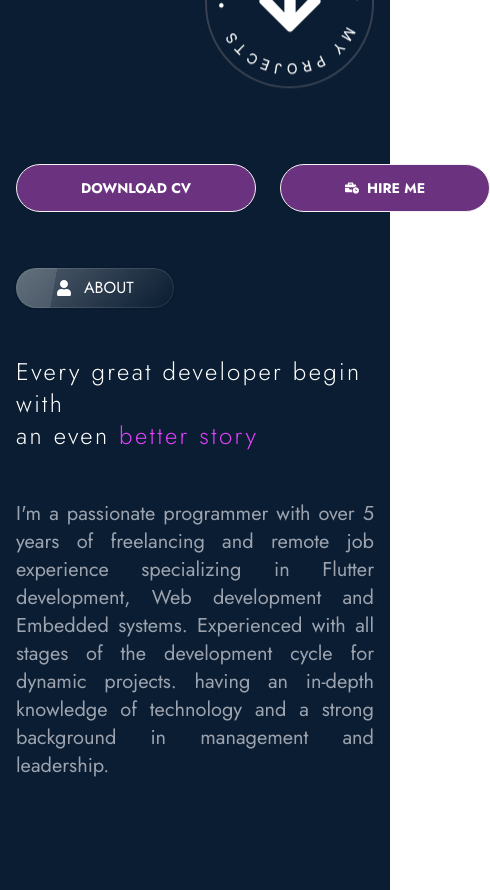
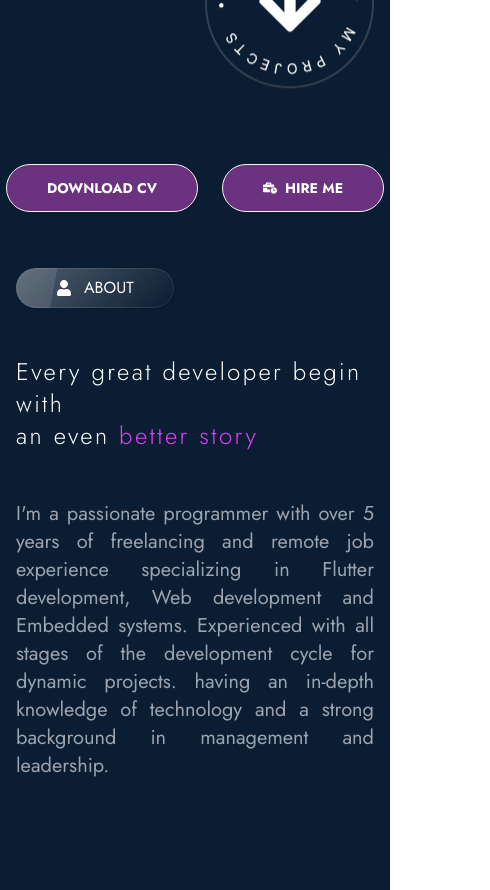
Before and after one commit to An7orAhmed/An7or-Portfolio, a React (Vite) app: page / in a window 390 px wide. Shown: the part 1260-2150 px from the top of the page, 490 px wide, since content can reach past the window. Built offline with nearby package versions, Linux system fonts and the light colour scheme.

Commit message:
button fix

```diff
--- a/src/components/BioInfo.jsx
+++ b/src/components/BioInfo.jsx
@@ -2,7 +2,7 @@ import { FaFacebook, FaYoutube, FaGithub, FaLinkedin, FaCode } from "react-icons
 
 function BioInfo() {
   return (
-    <div className="md:static lg:fixed card lg:max-w-sm lg:top-1/2 lg:-translate-y-1/2 mx-auto lg:ml-10 glass">
+    <div className="md:static lg:fixed card lg:max-w-sm lg:top-1/2 lg:-translate-y-1/2 lg:ml-10 glass">
       <div className="flex justify-between p-4 text-right">
         <h1 className="text-4xl font-bold">Antor<sup className="text-2xl font-light"> Ⓐ</sup></h1>
         <p className="text-gray-400 p-2">Software Engineer</p>
--- a/src/components/Introduce.jsx
+++ b/src/components/Introduce.jsx
@@ -19,11 +19,11 @@ function Introduce() {
           <img src="images/round-text.png" alt="" className="animate-spin-slow"></img>
         </div>
       </div>
-      <div className="flex gap-6 pt-6">
-        <a href="https://drive.google.com/file/d/1j7fDhmbYtoLaEo5vKNlUUvVlU9X2l9H6/view?usp=sharing" className="btn bg-primary px-16 text-white hover:text-primary mt-3 rounded-full">
+      <div className="flex gap-6 pt-6 w-full justify-center lg:justify-start">
+        <a href="https://drive.google.com/file/d/1j7fDhmbYtoLaEo5vKNlUUvVlU9X2l9H6/view?usp=sharing" className="btn bg-primary px-10 lg:px-16 text-white hover:text-primary mt-3 rounded-full">
           Download CV
         </a>
-        <button className="btn bg-primary text-white hover:text-primary mt-3 rounded-full px-16">
+        <button className="btn bg-primary text-white hover:text-primary mt-3 rounded-full px-10 lg:px-16">
           <FaBusinessTime></FaBusinessTime>HIRE ME
         </button>
       </div>
```
